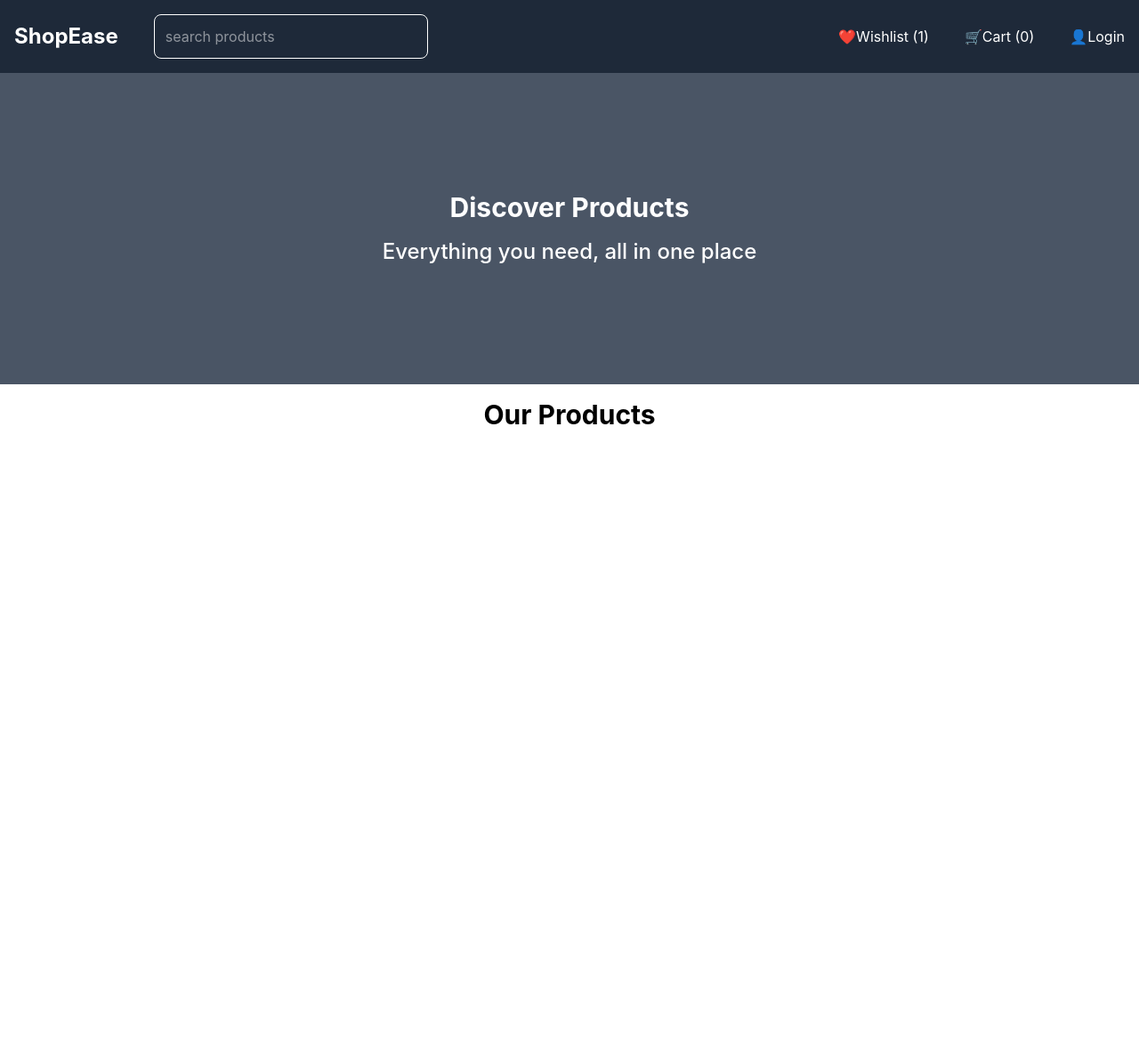
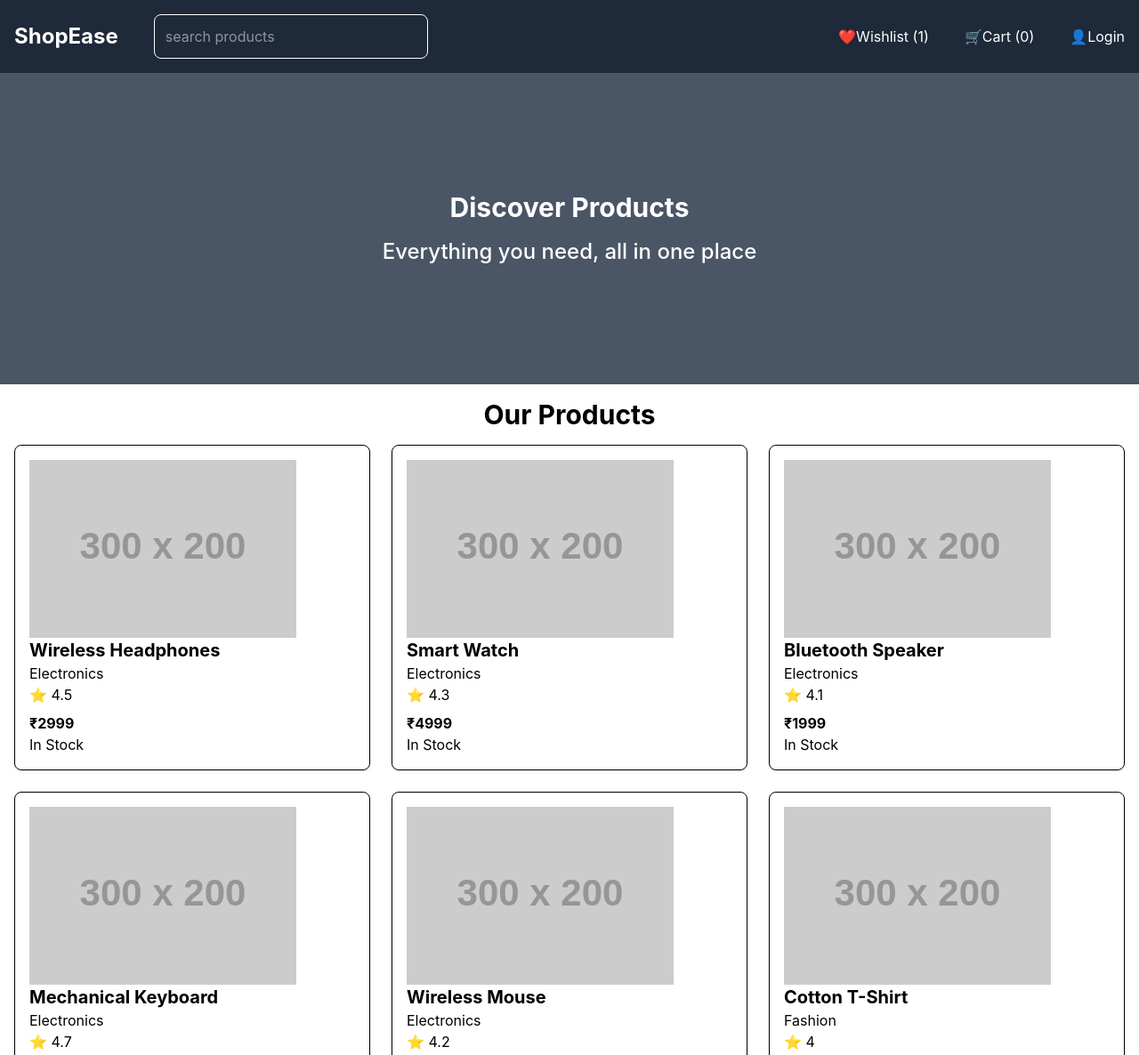
Before and after one commit to sunithaaa/JS-100-days-challenges-, a website with bundled scripts: page index.html in a window 1280 px wide. Shown: the top 1186 px of the page at 89% size. Before the commit the page ends 800 px from the top, so only its background shows below. Built offline with nearby package versions, Linux system fonts and the light colour scheme; placeholder pictures from the web are drawn by us.

Commit message:
products display and search functionlaity

```diff
--- a/ecom_js_project.js
+++ b/ecom_js_project.js
@@ -1 +1,3 @@
-import {home} from "./home.js"
+import {renderProductCards} from "./home.js"
+
+renderProductCards()
--- a/home.js
+++ b/home.js
@@ -1,6 +1,50 @@
-import {products} from "./data.js"
+import { products } from "./data.js"
 
-const productContainer = document.getElementsByClassName("products_container")
-products.map((prod)=>(
-console.log(prod)
-))
+export function renderProductCards() {
+   const productsContainer = document.getElementsByClassName("products_container");
+   const searchInput = document.getElementById("searchInput")
+
+   function displayEachProduct(productsData) {
+
+      productsContainer[0].innerHTML = "";
+
+      if(productsData.length===0){
+         productsContainer[0].innerHTML = `<div>No products found</div>`
+         return
+      }
+      const eachProductCards = productsData.map((prod) => {
+         const eachProduct = document.createElement("div");
+         eachProduct.className = "border min-w-0 rounded-lg p-4 shadow-sm";
+
+         eachProduct.innerHTML = `
+            <img src=${prod.image}>
+            <h1 class="text-xl font-bold">${prod.name}</h1>
+            <h2>${prod.category}</h2>
+            <p>⭐ ${prod.rating}</p>
+            <p class="font-bold mt-2">₹${prod.price}</p>
+            <p>${prod.stock > 0 ? "In Stock" : "Out of Stock"}  </p>
+         `;
+
+
+         return eachProduct
+      })
+      productsContainer[0].append(...eachProductCards)
+
+   }
+
+
+   displayEachProduct(products)
+
+
+   searchInput.addEventListener("input", (e) => {
+      const searchText = e.target.value.toLowerCase().trim();
+
+      const filteredProducts = products.filter((prod) => {
+         return prod.name.toLowerCase().includes(searchText) ||
+            prod.category.toLowerCase().includes(searchText)
+
+
+      })
+      displayEachProduct(filteredProducts)
+   })
+}
--- a/index.html
+++ b/index.html
@@ -13,7 +13,7 @@
         <div class="flex flex-1 items-center justify-between gap-10">
             <div class="text-2xl font-bold">ShopEase</div>
             <div class="flex-1">
-                <input placeholder="search products" class="border p-3 rounded-lg w-[40%]"/>
+                <input id="searchInput" placeholder="search products" class="border p-3 rounded-lg w-[40%]"/>
             </div>
         </div>
         <div class="flex items-center justify-between gap-10">
@@ -28,12 +28,11 @@
     </section>
     <section>
         <h1 class="text-3xl font-bold text-center mt-4">Our Products</h1>
-        <div class="w-full products_container">
-
-        </div>
+        <div class="grid grid-cols-3 gap-6 p-4 w-full products_container ">
+</div>
     </section>
     <script src="./ecom_js_project.js" type="module"></script>
-     <!-- <script src="./home.js" type="module"></script> -->
+    <!-- <script src="./home.js" type="module"></script> -->
 </body>
 
 </html>
```
Also changed, not shown: output.css.
